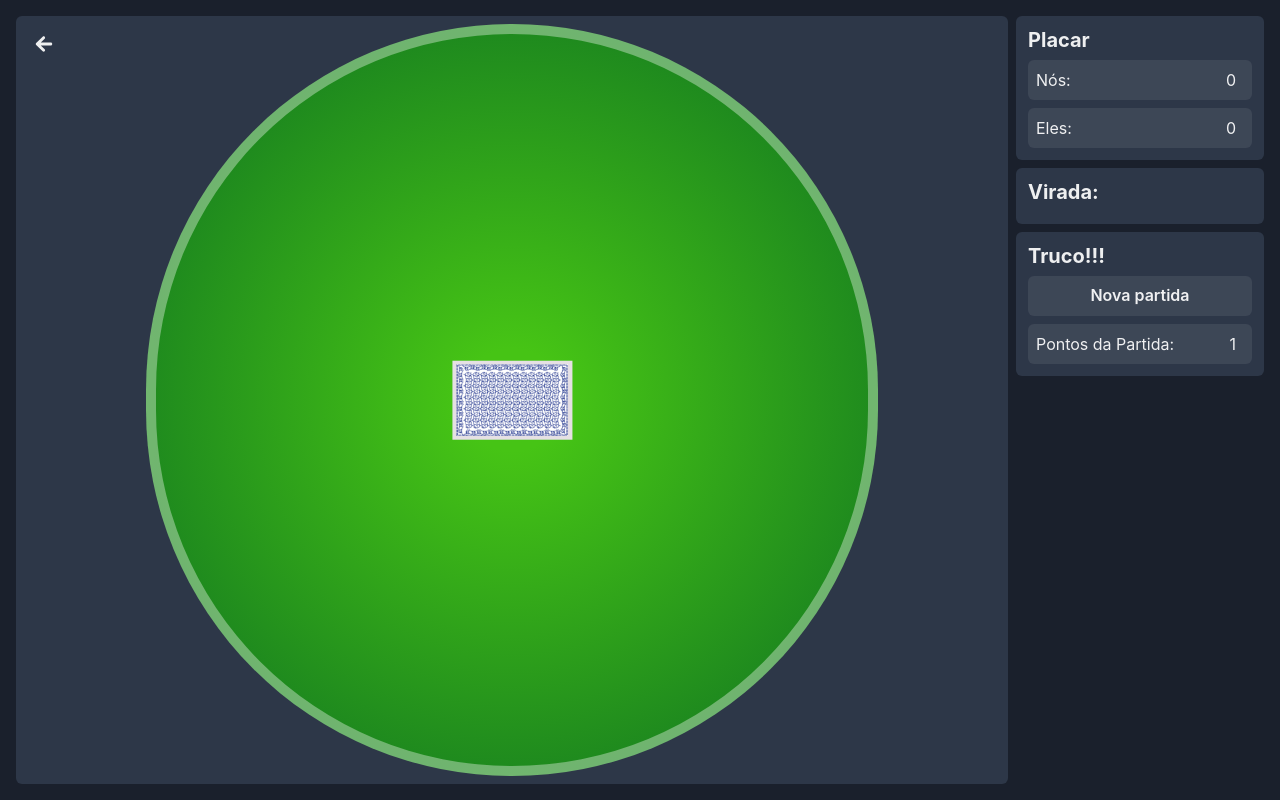
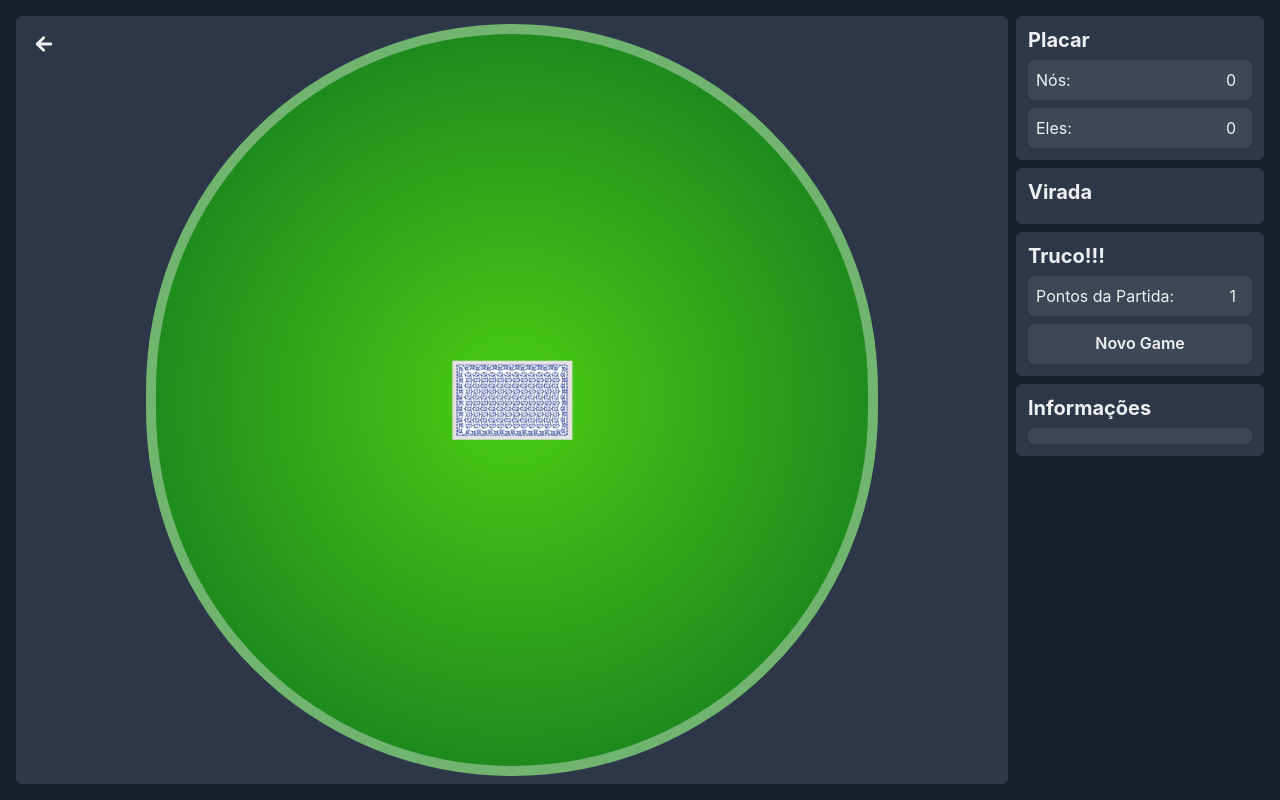
Before and after one commit to guilhermelange/truco, a Next.js app: page /game in a window 1280 px wide. Built offline with nearby package versions, Linux system fonts and the light colour scheme.

Commit message:
:feat: new feats

```diff
--- a/src/components/game/Board.tsx
+++ b/src/components/game/Board.tsx
@@ -4,7 +4,6 @@ import Avatar from "../../components/game/Avatar";
 import UserCards from "./UserCards";
 import DeckComponent from "./Deck";
 import { IoMdArrowRoundBack } from "react-icons/io";
-//import { useRouter } from "next/router";
 import Deck from "../../truco/domain/model/Deck";
 import User, { UserDirection } from "../../truco/domain/model/User";
 import { useRouter } from "next/router";
@@ -14,9 +13,10 @@ interface IBoardRequest {
     users: User[];
     loading: boolean;
     stop: any;
+    truco: boolean[];
 }
 
-export default function Board({deck, users, loading, stop}: IBoardRequest) {
+export default function Board({ deck, users, loading, stop, truco }: IBoardRequest) {
     const ref = useRef<HTMLDivElement>(null);
     const reff = useRef<HTMLDivElement>(null);
     const [height, setHeight] = useState(0);
@@ -33,8 +33,6 @@ export default function Board({deck, users, loading, stop}: IBoardRequest) {
         }
     }, [])
 
-    console.log('deck: ' + deck.joker?.getImage);
-
     return (
         <>
             <Grid
@@ -48,13 +46,13 @@ export default function Board({deck, users, loading, stop}: IBoardRequest) {
                 rounded={500}
                 border={'10px solid'}
                 borderColor={'whiteAlpha.500'}
-                // transform="rotate(90deg)"
-                // transition={'transform .8s ease-in-out'}
+            // transform="rotate(90deg)"
+            // transition={'transform .8s ease-in-out'}
             >
-                <Text position={'absolute'} top={4} left={4} onClick={() => {stop(); router.push('/')}} cursor={'pointer'}
+                <Text position={'absolute'} top={4} left={4} onClick={() => { stop(); router.push('/') }} cursor={'pointer'}
                     display={'flex'} alignItems={'center'} justifyContent={'space-between'}>
-                    {(!loading || !deck.joker?.getImage) && <Icon as={IoMdArrowRoundBack} w={6} h={6}></Icon>}
-                    {(loading && deck.joker?.getImage) && <><Spinner/> <Text ml={3}>Carregando partida!</Text></>}
+                    {!loading && <Icon as={IoMdArrowRoundBack} w={6} h={6}></Icon>}
+                    {loading && <><Spinner /> <Text ml={3}>Carregando partida!</Text></>}
                 </Text>
                 <GridItem >
                 </GridItem>
@@ -62,6 +60,16 @@ export default function Board({deck, users, loading, stop}: IBoardRequest) {
                     {/* <Avatar user={users[2]} />
                     <UserCards user={users[2]} cardWidth={cardWidth} rotate="rotate(180deg)"></UserCards> */}
                     <Avatar user={users[1]} direction={UserDirection.TOP} />
+                    {truco[1] &&
+                        <Box position={'absolute'}
+                            top={4}
+                            left={'80%'}
+                            transform='translate(-50%, -50%)'
+                            fontWeight={'bold'}
+                            fontSize={"2xl"}>
+                            Truco!!!
+                        </Box>}
+
                     {!loading && <UserCards user={users[1]} cardWidth={cardWidth} rotate="rotate(180deg)" show={true}></UserCards>}
                 </GridItem>
                 <GridItem >
@@ -99,7 +107,17 @@ export default function Board({deck, users, loading, stop}: IBoardRequest) {
                 <GridItem >
                 </GridItem>
                 <GridItem ref={reff} position='relative'>
-                    <Avatar user={users[0]} direction={UserDirection.BOTTOM}/>
+                    <Avatar user={users[0]} direction={UserDirection.BOTTOM} />
+                    {truco[0] &&
+                        <Box position={'absolute'}
+                            bottom={2}
+                            left={'80%'}
+                            transform='translate(-50%, -0%)'
+                            fontWeight={'bold'}
+                            fontSize={"2xl"}>
+                            Truco!!!
+                        </Box>}
+
                     {!loading && <UserCards user={users[0]} cardWidth={cardWidth} show={true}></UserCards>}
                 </GridItem>
                 <GridItem >
--- a/src/components/game/GameStatus.tsx
+++ b/src/components/game/GameStatus.tsx
@@ -3,23 +3,26 @@ import Constants from "../../styles/Constants";
 
 interface IGameStatusRequest {
     matchScore: number;
-    information: string;
     canStart: boolean;
     stop: any;
     start: any;
+    matchId: string;
 }
 
-export default function GameStatus({ matchScore, information, canStart, stop, start}: IGameStatusRequest) {
+export default function GameStatus({ matchScore, canStart, stop, start, matchId }: IGameStatusRequest) {
     const formBackground = Constants.getFormBackground();
 
     return (
         <VStack alignItems={'start'} bg={formBackground} rounded={6} p={3} w={'full'}>
             <Heading size={'md'}>Truco!!!</Heading>
-            {canStart &&
-                <Button variant='solid' w={'full'} onClick={start}>Nova partida</Button>}
-            {!canStart &&
-                <Button variant='solid' w={'full'} onClick={stop}>Parar partida</Button>}
 
+            {matchId &&
+                <Text w={'100%'} mt={0}>
+                    <Flex justifyContent={'space-between'} gap={0} bgColor={'whiteAlpha.200'} p={2} rounded={6} w={'100%'}>
+                        <Text>Partida: </Text>
+                        <Text mr={2}>{matchId}</Text>
+                    </Flex>
+                </Text>}
             <Text w={'100%'} mt={0}>
                 <Flex justifyContent={'space-between'} gap={0} bgColor={'whiteAlpha.200'} p={2} rounded={6} w={'100%'}>
                     <Text>Pontos da Partida: </Text>
@@ -27,12 +30,17 @@ export default function GameStatus({ matchScore, information, canStart, stop, st
                 </Flex>
             </Text>
 
-            {information &&
+            {canStart &&
+                <Button variant='solid' w={'full'} onClick={start}>Novo Game</Button>}
+            {!canStart &&
+                <Button variant='solid' w={'full'} onClick={stop}>Parar Game</Button>}
+
+            {/* {information &&
                 <Text w={'100%'} mt={0}>
                     <Flex justifyContent={'space-between'} gap={0} bgColor={'whiteAlpha.200'} p={2} rounded={6} w={'100%'}>
                         <Text>{information}</Text>
                     </Flex>
-                </Text>}
+                </Text>} */}
 
             {/* <Button variant='solid' w={'full'}>Aumentar (Truco!)</Button>
             <Button leftIcon={<Icon h={5} w={5} as={BiCheckCircle}></Icon>} variant='solid' w={'full'}>Aceitar</Button> */}
--- /dev/null
+++ b/src/components/game/Information.tsx
@@ -0,0 +1,22 @@
+import { Button, Flex, Heading, Text, VStack } from "@chakra-ui/react";
+import Constants from "../../styles/Constants";
+
+interface IInformationRequest {
+    information: string;
+}
+
+export default function Information({ information }: IInformationRequest) {
+    const formBackground = Constants.getFormBackground();
+
+    return (
+        <VStack alignItems={'start'} bg={formBackground} rounded={6} p={3} w={'full'}>
+            <Heading size={'md'}>Informações</Heading>
+
+            <Text w={'100%'} mt={0}>
+                <Flex justifyContent={'space-between'} gap={0} bgColor={'whiteAlpha.200'} p={2} rounded={6} w={'100%'}>
+                    <Text>{information}</Text>
+                </Flex>
+            </Text>
+        </VStack>
+    )
+}
--- a/src/components/game/Joker.tsx
+++ b/src/components/game/Joker.tsx
@@ -12,11 +12,11 @@ export default function Joker({ joker, loading }: IJokerRequest) {
 
     return (
         <VStack alignItems={'start'} bg={formBackground} rounded={6} p={3} w={'full'}>
-            <Heading size={'md'}>Virada:</Heading>
+            <Heading size={'md'}>Virada</Heading>
             <VStack alignItems={'center'} w={'100%'}>
                 <Box>
-                    {!loading && joker?.getImage() && <img style={{ maxHeight: '220px' }} src={`/cards/${joker.getImage()}`} height={'100%'} width={'100%'}></img>}
-                    {loading || !joker?.getImage() && <Skeleton maxH={'220px'} maxW={'145px'} height={'500px'} w={'500px'}></Skeleton>}
+                    {!loading && typeof(joker?.getImage) == 'function' && <img style={{ maxHeight: '220px' }} src={`/cards/${joker.getImage()}`} height={'100%'} width={'100%'}></img>}
+                    {loading && <Skeleton maxH={'220px'} maxW={'145px'} height={'500px'} w={'500px'}></Skeleton>}
                 </Box>
             </VStack>
         </VStack>
--- a/src/pages/game.tsx
+++ b/src/pages/game.tsx
@@ -4,16 +4,15 @@ import Joker from '../components/game/Joker';
 import Scoreboard from '../components/game/Scoreboard';
 import GameStatus from '../components/game/GameStatus';
 import Constants from '../styles/Constants';
-import { useEffect, useLayoutEffect, useState } from 'react';
 import { IoMdArrowRoundBack } from "react-icons/io"
 import { useRouter } from 'next/router';
 import useViewModel from '../truco/presentation/game/GameViewModel'
+import Information from '../components/game/Information';
 
 // let loaded = false;
 export default function Home() {
   const router = useRouter();
   const formBackground = Constants.getFormBackground();
-  const [message, setMessage] = useState("");
 
   const {
     startMatch,
@@ -24,12 +23,11 @@ export default function Home() {
     loading,
     matchScore,
     information,
-    canStart
+    canStart,
+    matchId,
+    truco
   } = useViewModel();
 
-  useEffect(() => {
-    setMessage(information);
-  }, [information]);
 
   try {
     return (
@@ -51,18 +49,19 @@ export default function Home() {
             display={'flex'}
             alignItems={'center'}
             justifyContent={'center'}>
-            <Board deck={deck} users={users} loading={loading} stop={stopMatch} />
+            <Board deck={deck.current} users={users.current} loading={loading} stop={stopMatch} truco={truco.current}/>
           </GridItem>
           <GridItem area={'information'} >
             <VStack alignItems={'start'}>
-              <Scoreboard score={score} users={users} />
-              <Joker joker={deck.joker} loading={loading} />
+              <Scoreboard score={score.current} users={users.current} />
+              <Joker joker={deck.current.joker} loading={loading} />
               <GameStatus
-                matchScore={matchScore}
-                information={message}
-                canStart={canStart}
+                matchScore={matchScore.current}
+                canStart={canStart.current}
                 stop={stopMatch}
-                start={startMatch}></GameStatus>
+                start={startMatch}
+                matchId={matchId.current}></GameStatus>
+                <Information information={information.current}></Information>
             </VStack>
           </GridItem>
         </Grid>
--- a/src/truco/data/datasource/IMatchDatasource.ts
+++ b/src/truco/data/datasource/IMatchDatasource.ts
@@ -20,7 +20,7 @@ export interface IStartMatchResponse {
 
 export interface IMatchResponse {
     joker: string;
-    match_id?: number;
+    match_id?: string;
     winner: number;
     points?: number;
     player_1: string[];
--- a/src/truco/domain/service/game/GameService.ts
+++ b/src/truco/domain/service/game/GameService.ts
@@ -1,9 +1,8 @@
 import { IStartMatchResponse } from "../../../data/datasource/IMatchDatasource";
 import MatchDatasource from "../../../data/datasource/MatchDatasource";
-import MatchMockDatasource from "../../../data/datasource/MatchMockDatasource";
 import MatchRepository from "../../../data/repository/MatchRepository";
-import Deck from "../../model/Deck";
 import User from "../../model/User";
+import { delay } from "../../util/Delay";
 
 export default class GameService {
     private repository: MatchRepository
--- a/src/truco/presentation/game/GameViewModel.ts
+++ b/src/truco/presentation/game/GameViewModel.ts
@@ -13,24 +13,27 @@ let finished = false;
 export default function GameViewModel() {
     const service = new GameService();
     const db = Database.getInstance();
-    const [users, setUsers] = useState([] as User[]);
-    const [deck, setDeck] = useState(new Deck() as Deck);
-    const [score, setScore] = useState([0, 0] as number[]);
-    const [loading, setLoading] = useState(true);
-    const [matchScore, setMatchScore] = useState(1);
     const [, forceReload] = useReducer(x => x + 1, 0);
-    const [information, setInformation] = useState("");
-    const [canStart, setCanStart] = useState(true);
+    const deck = useRef(new Deck() as Deck);
+    const users = useRef([] as User[]);
+    const [loading, setLoading] = useState(false);
+    const matchScore = useRef(1);
+    const score = useRef([0, 0] as number[]);
+    const information = useRef('');
+    const canStart = useRef(true);
+    const matchId = useRef('');
+    const truco = useRef([false, false] as boolean[]);
     let matches = {} as IStartMatchResponse;
     const toast = useToast()
     const router = useRouter();
 
     async function startMatch(): Promise<void> {
         setLoading(true);
-        setCanStart(false);
-        setUsers(db.users)
-        setScore([0, 0])
+        canStart.current = false;
+        users.current = db.users
+        score.current = [0, 0]
         finished = false;
+        truco.current = [false, false];
 
         try {
             matches = await service.startMatch(db.users);
@@ -42,9 +45,9 @@ export default function GameViewModel() {
                 await handleMatch();
             }
             if (finished) {
-                setInformation('Partida finalizada')
+                information.current = 'Partida finalizada'
             } else {
-                setInformation(`Jogador ${db.users[matches.winner].name} ganhou o game!`);
+                information.current = `Jogador ${db.users[matches.winner].name} ganhou o game!`
             }
             forceReload();
         } catch (error) {
@@ -63,85 +66,89 @@ export default function GameViewModel() {
 
     async function stopMatch(): Promise<void> {
         finished = true;
-        setScore([0, 0]);
-        setMatchScore(1);
-        setInformation("");
-        setCanStart(true);
+        score.current = [0, 0];
+        matchScore.current = 1;
+        information.current = '';
+        canStart.current = true;
+        forceReload()
     }
 
     async function handleMatch(): Promise<void> {
         const match = matches.matches.shift() as IMatchResponse;
-        const deck = new Deck();
+        const currentDeck = new Deck();
+        matchId.current = match.match_id ?? '';
 
         // PLAYER 1 CARDS
         let cards = []
         for (const item of match.player_1) {
-            cards.push(deck.removeCard(item));
+            cards.push(currentDeck.removeCard(item));
         }
         db.users[0].cards = cards;
 
         // PLAYER 2 CARDS
         cards = []
         for (const item of match.player_2) {
-            cards.push(deck.removeCard(item));
+            cards.push(currentDeck.removeCard(item));
         }
         db.users[1].cards = cards;
 
         // JOKER
-        deck.joker = deck.removeCard(match.joker);
+        currentDeck.joker = currentDeck.removeCard(match.joker);
 
         setLoading(false);
-        setDeck(deck);
+        deck.current = currentDeck;
         forceReload()
         await delay(1500)
 
         let points = 1
-        setMatchScore(points);
+        matchScore.current = points
         for (const play of match.plays) {
             if (finished) {
                 return;
             }
-            setInformation("");
+            information.current = ''
             const user = db.users[play.player];
 
             switch (play.type) {
                 case "PLAY":
                     const card = user.removeCard(play.card!);
-                    deck.discardCard(card);
+                    deck.current.discardCard(card);
                     //setDeck(deck);
                     break;
 
                 case "TRUCO":
-                    setInformation(`Jogador ${user.name} pediu Truco!`);
+                    truco.current[play.player] = true;
+                    information.current = `Jogador ${user.name} pediu Truco!`;
                     break;
 
                 case "TIE":
-                    setInformation(`Rodada empatada!`);
+                    information.current = `Rodada empatada!`;
                     break;
 
                 case "ACCEPT":
-                    setInformation(`Jogador ${user.name} aceitou Truco!`);
+                    information.current = `Jogador ${user.name} aceitou Truco!`;
                     points = (points === 1) ? 3 : points + 3;
                     break;
 
                 case "RUN":
-                    setInformation(`Jogador ${user.name} correu!`);
+                    information.current = `Jogador ${user.name} correu!`;
                     break;
 
                 case "WIN":
-                    setInformation(`Jogador ${user.name} ganhou a partida!`);
-                    const newScore = score;
+                    information.current = `Jogador ${user.name} ganhou a partida!`
+                    const newScore = score.current;
                     newScore[play.player] = (newScore[play.player] ?? 0) + points
-                    setScore([newScore[0], newScore[1]]);
+                    score.current = [newScore[0], newScore[1]];
                     break;
 
                 default:
                     break;
             }
 
-            setMatchScore(points);
+            matchScore.current = points;
             forceReload()
             await delay(1500)
+            truco.current = [false, false];
         }
     }
 
@@ -154,6 +161,8 @@ export default function GameViewModel() {
         matchScore,
         information,
         stopMatch,
-        canStart
+        canStart,
+        matchId,
+        truco
     }
 }
```
Also changed, not shown: 1 other file (tests, documents, lock files or other folders).
